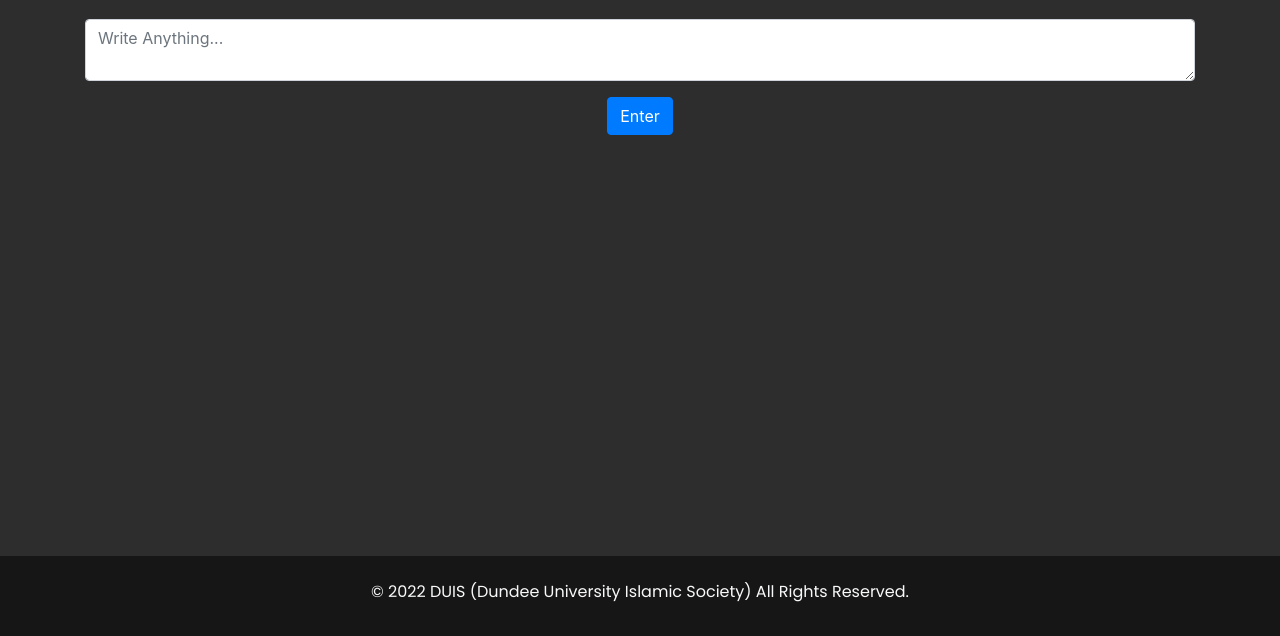
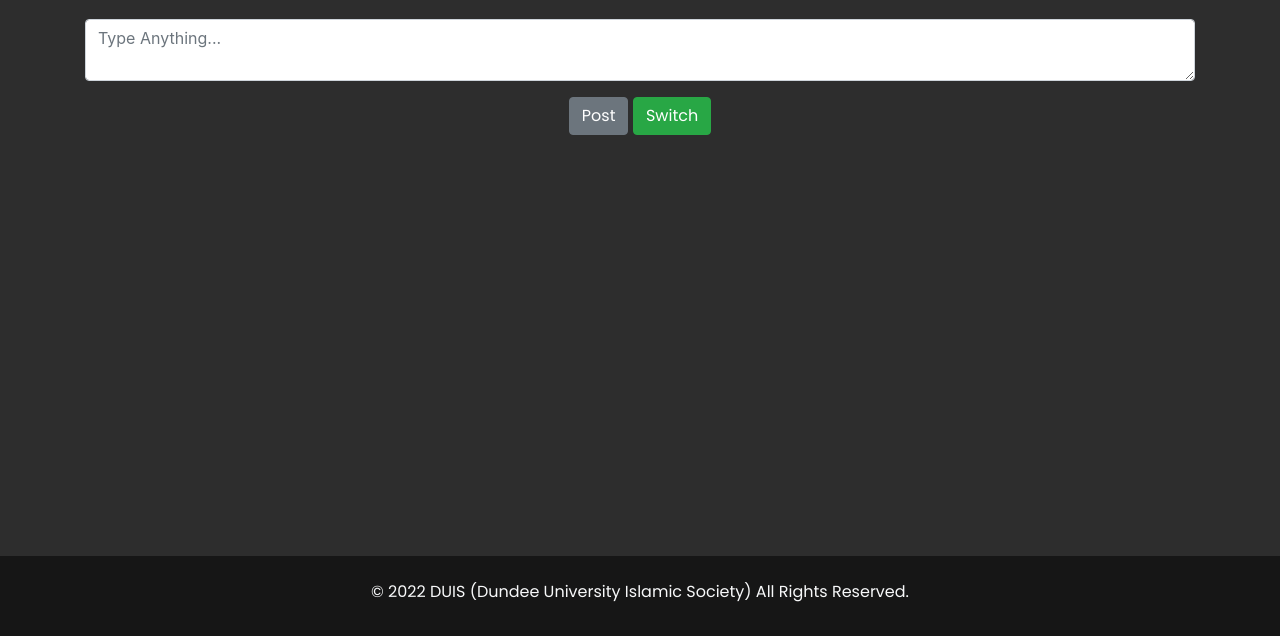
Before and after one commit to anasxyz/DUIS.com, a plain HTML site: page index.html in a window 1280 px wide. Shown: the part 164-800 px from the top of the page. Drawn offline with nearby package versions, Linux system fonts and the light colour scheme.

Commit message:
Added new button

```diff
--- a/homepage.js
+++ b/homepage.js
@@ -13,7 +13,7 @@ function displayText() {
 
         p.classList.add("p-3");
         div.classList.add("text-center");
-        div.classList.add("bg-dark");
+        div.classList.add("accent");
         div.classList.add("rounded");
 
         output.appendChild(div);
@@ -22,3 +22,20 @@ function displayText() {
         input.value = "";
     }
 }
+
+function switchBtn() {
+    let btn = document.getElementById("switchBtn");
+
+    if (btn.classList.contains("btn-success")) {
+        btn.classList.remove("btn-success");
+        btn.classList.add("btn-danger");
+    }
+    else if (btn.classList.contains("btn-danger")) {
+        btn.classList.remove("btn-danger");
+        btn.classList.add("btn-success");
+    }
+}
+
+function test1() {
+
+}
--- a/index.html
+++ b/index.html
@@ -52,13 +52,14 @@
                 <div class="col-12 mx-auto my-3 pt-3">
                     <h2 class="text-center">Type Anything...</h2>
                     <div class="input-group">
-                        <textarea class="form-control mt-3" id="input" placeholder="Write Anything..." aria-label="With textarea"></textarea>
+                        <textarea class="form-control mt-3" id="input" placeholder="Type Anything..." aria-label="With textarea"></textarea>
                     </div>
                 </div>
             </div>
             <div class="row">
                 <div class="col-12 mx-auto text-center">
-                    <button type="button" class="btn btn-primary float-center" onclick="displayText()">Enter</button>
+                    <button type="button" class="btn btn-secondary" onclick="displayText()">Post</button>
+                    <button type="button" class="btn btn-success" onclick="switchBtn()" id="switchBtn">Switch</button>
                 </div>
             </div>
             <div class="row">
--- a/style.css
+++ b/style.css
@@ -11,7 +11,7 @@ body {
     flex-direction: column;
 }
 
-h1, h2, p, label {
+h1, h2, p, label, .btn {
     color:white;
     font-family: 'Poppins', sans-serif;
 }
```
Also changed, not shown: contact_us.html (+1 -1 lines).
